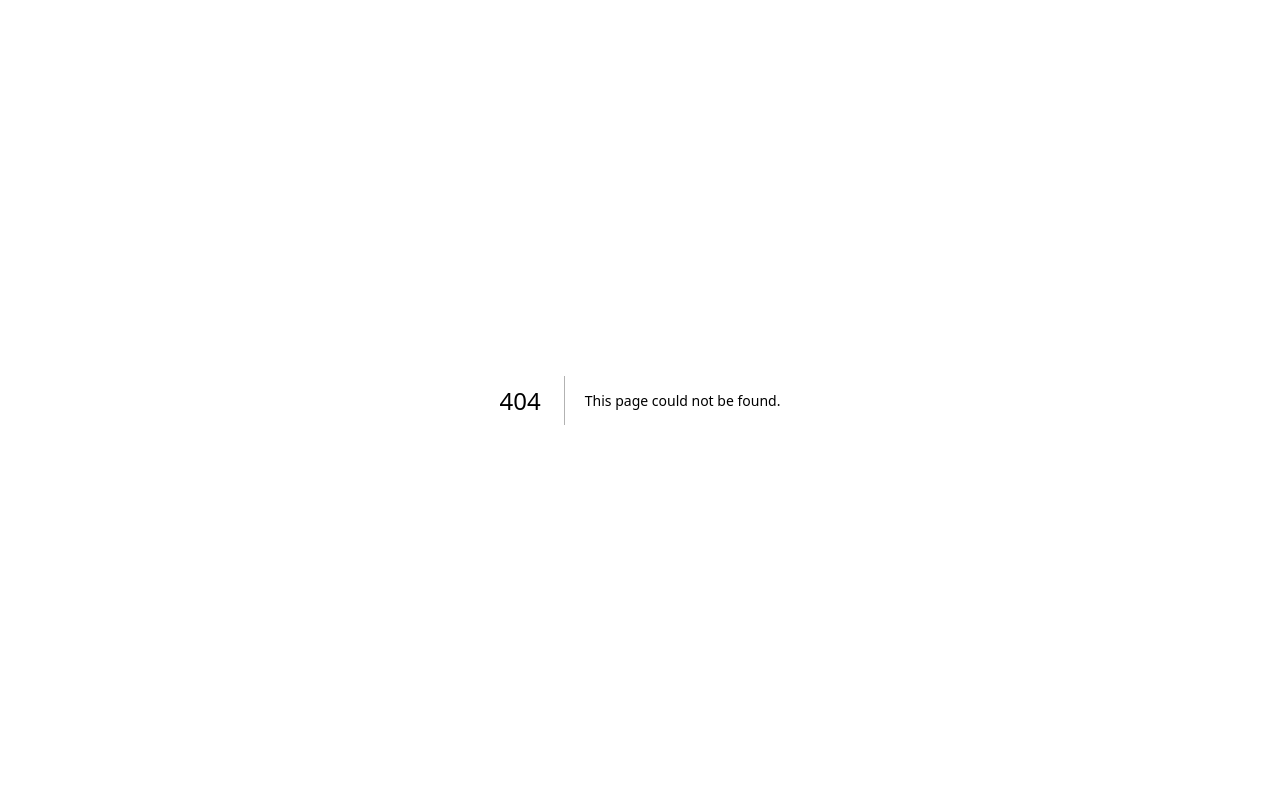
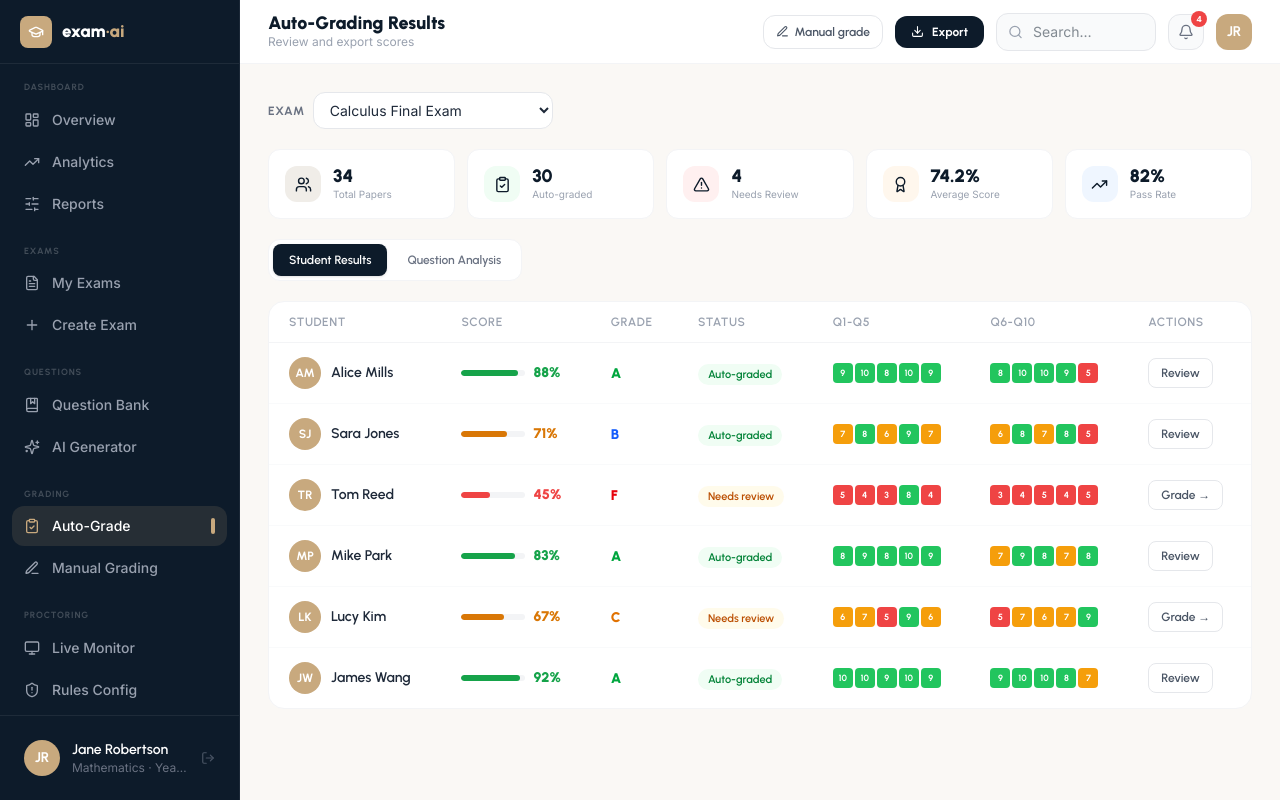
Before and after one commit to phornsinet1302/online_exam, a Next.js app in the folder frontend/: page /dashboard/grading in a window 1280 px wide. Before the commit this address had no page. Built offline with nearby package versions, Linux system fonts and the light colour scheme.

Commit message:
Add teacher grading results screen route

```diff
--- /dev/null
+++ b/frontend/src/app/(dashboard)/dashboard/grading/page.tsx
@@ -0,0 +1,5 @@
+import { GradingResults } from "../../../App";
+
+export default function GradingPage() {
+  return <GradingResults />;
+}
```
